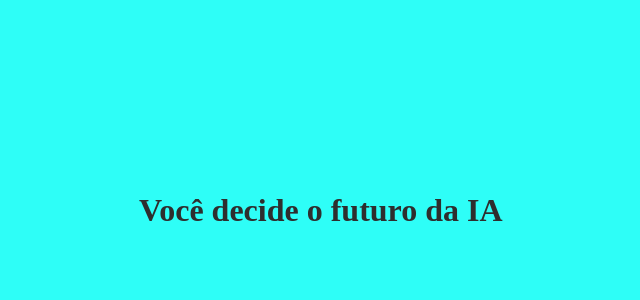
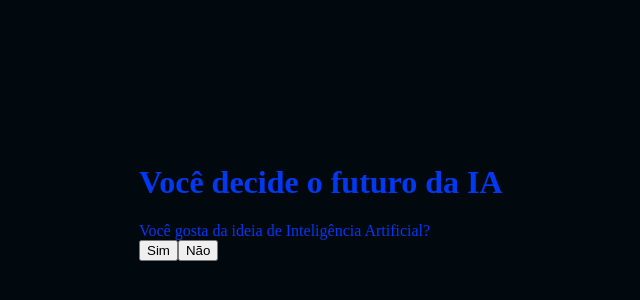
Before and after one commit to SchwabYuri/ia3D, a plain HTML site: page index.html in a window 1280 px wide. Shown: the part 198-498 px from the top of the page, without its empty margins (201-841 px from the left). Drawn offline with Linux system fonts and the light colour scheme.

Commit message:
Add files via upload

```diff
--- a/script.js
+++ b/script.js
@@ -2,38 +2,44 @@ const caixaPrincipal = document.querySelector('.caixa-principal');
 const caixaPergunta = document.querySelector('.caixa-pergunta');
 const caixaAlternativa = document.querySelector('.caixa-alternativa');
 const caixaResultado = document.querySelector('.caixa-resultado');
+const textoResultado = document.querySelector('texto-resultado');
 
 const perguntas = [
     {
         enunciado: "Você gosta da ideia de Inteligência Artificial?",
-        alternativas:[{
-            texto:"Sim",
-            afirmativa:"Afirmativa da alternativa1"},
+        alternativas: [
             {
-                texto:"Não",
+                texto: "Sim",
+                afirmativa: "Afirmativa da alternativa 1"
+            },
+            {
+                texto: "Não",
                 afirmativa: "Afirmativa da alternativa 2"
             }
         ]
-
     },
     {
         enunciado: "Você acha que estamos muito dependentes da IA?",
-        alternativas:[{
-            texto:"Sim",
-            afirmativa:"Afirmativa da alternativa1"},
+        alternativas: [
             {
-                texto:"Não",
+                texto: "Sim",
+                afirmativa: "Afirmativa da alternativa 1"
+            },
+            {
+                texto: "Não",
                 afirmativa: "Afirmativa da alternativa 2"
             }
         ]
     },
     {
         enunciado: "Ela pode se tornar um perigo futuro?",
-        alternativas:[{
-            texto:"Sim",
-            afirmativa:"Afirmativa da alternativa1"},
+        alternativas: [
             {
-                texto:"Não",
+                texto: "Sim",
+                afirmativa: "Afirmativa da alternativa 1"
+            },
+            {
+                texto: "Não",
                 afirmativa: "Afirmativa da alternativa 2"
             }
         ]
@@ -42,21 +48,36 @@ const perguntas = [
 
 let posicao = 0;
 let perguntaAtual;
+let respostas = "";
 
-function mostraPergunta(){
+function mostraPergunta() {
+    if (posicao >= perguntas.length){
+        mostraResultado();
+        return;
+    }
     perguntaAtual = perguntas[posicao];
     caixaPergunta.textContent = perguntaAtual.enunciado;
+    caixaAlternativa.textContent = " ";
     mostraAlternativas();
 }
-function mostraAlternativas(){
-    for(const alternativa of perguntaAtual.alternativa){
+function mostraAlternativas() {
+    for (const alternativa of perguntaAtual.alternativas) {
         const botaoAlternativas = document.createElement("button");
         botaoAlternativas.textContent = alternativa.texto;
-        botaoAlternativas.addEventListener("click",function(){
-            posicao++;
-            mostraPergunta();
-
-        })
+        botaoAlternativas.addEventListener("click",() => respostaSelecionada(alternativa));
         caixaAlternativa.appendChild(botaoAlternativas);
     }
 }
+function respostaSelecionada(opcaoSelecionada){
+    const afirmacoes = opcaoSelecionada.afirmativa;
+    respostas += afirmacoes; respostas = resposta + afirmativa
+    posicao++;
+    mostraPergunta();
+}
+function mostraResultado() {
+    caixaPergunta.textContent = " Em 25 anos...";
+    textoResultado.textContent = respostas;
+    caixaAlternativa.textContent = " ";
+
+}
+mostraPergunta();
--- a/style.css
+++ b/style.css
@@ -1,9 +1,9 @@
 :root{
-    --cor-fundo: #2EFEF7;
-    --cor-principal: #A9D0F5;
-    --cor-secundaria: #0f96e4;
-    --cor-destaque: #58FA82;
-    --cor-texto: #2E2E2E;
+    --cor-fundo: #01080E;
+    --cor-principal:#0B0D20 ;
+    --cor-secundaria: #212333;
+    --cor-destaque: #2BDEFD;
+    --cor-texto: #0139f3;
 }
 body{
     background-color: var(--cor-fundo);
```
